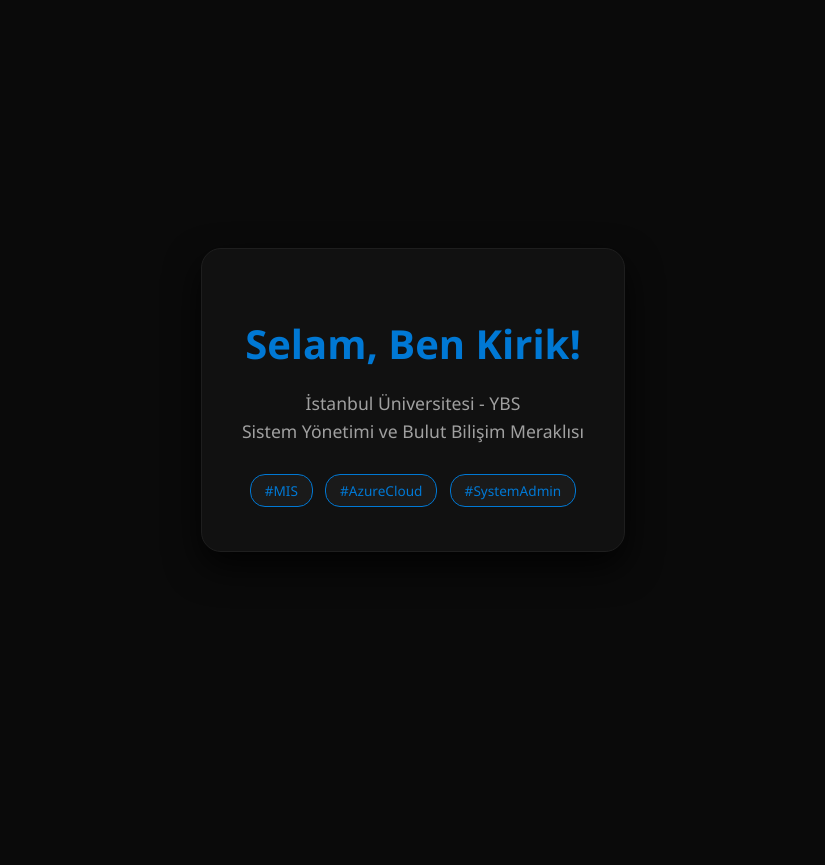
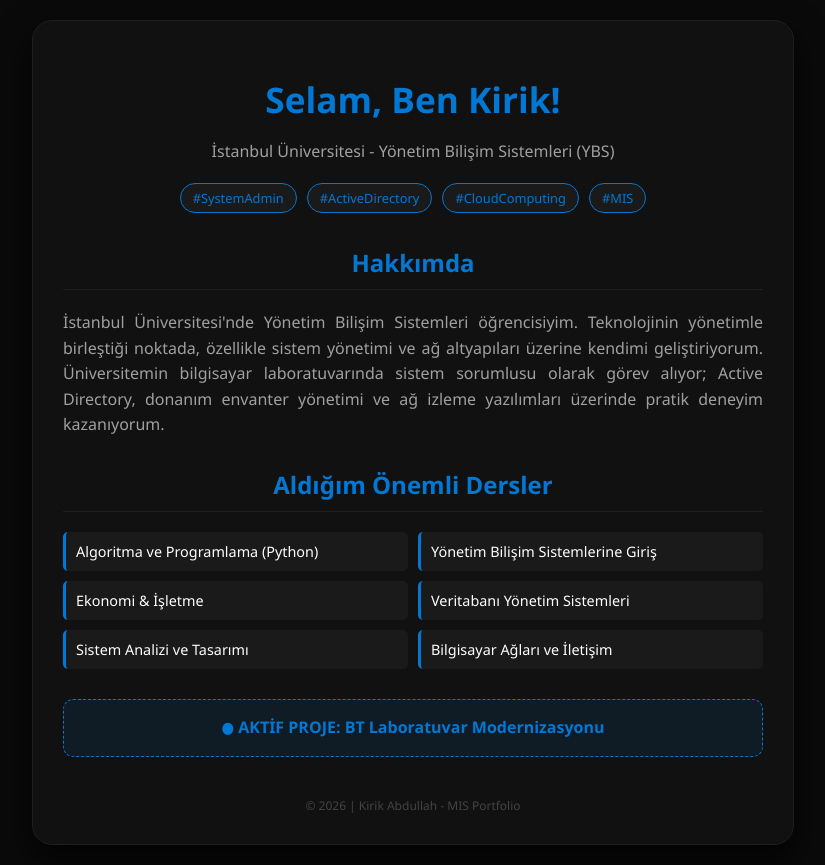
Before and after one commit to kirikabdullah/ilk-web-sitem, a plain HTML site: page index.html in a window 1280 px wide. Shown: the whole page, without its empty margins (227-1052 px from the left). Before the commit the page ends 800 px from the top, so only its background shows below. Drawn offline with Linux system fonts and the light colour scheme.

Commit message:
Update index.html

```diff
--- a/index.html
+++ b/index.html
@@ -11,65 +11,101 @@
             background-color: #0a0a0a;
             color: #ffffff;
             margin: 0;
+            padding: 20px;
             display: flex;
             justify-content: center;
-            align-items: center;
-            height: 100vh;
-            text-align: center;
+            align-items: flex-start;
+            min-height: 100vh;
         }
         .container {
             border: 1px solid #1e1e1e;
-            padding: 40px;
+            padding: 30px;
             border-radius: 20px;
             background: #111111;
             box-shadow: 0 15px 35px rgba(0,0,0,0.8);
-            max-width: 500px;
+            max-width: 700px;
+            width: 100%;
+            text-align: center;
         }
-        h1 {
-            color: #0078d4; /* Azure Mavisi */
-            font-size: 2.5rem;
-            margin-bottom: 10px;
+        h1 { color: #0078d4; font-size: 2.2rem; margin-bottom: 5px; }
+        h2 { color: #0078d4; border-bottom: 1px solid #1e1e1e; padding-bottom: 10px; margin-top: 30px; font-size: 1.5rem; }
+        p { font-size: 1rem; color: #a0a0a0; line-height: 1.6; text-align: justify; }
+
+        .section { margin-bottom: 25px; }
+
+        /* Ders Listesi Tasarımı */
+        .course-list {
+            display: grid;
+            grid-template-columns: 1fr 1fr;
+            gap: 10px;
+            text-align: left;
+            margin-top: 15px;
         }
-        p {
-            font-size: 1.1rem;
-            color: #a0a0a0;
-            line-height: 1.6;
+        .course-item {
+            background: #1a1a1a;
+            padding: 10px;
+            border-left: 3px solid #0078d4;
+            font-size: 0.9rem;
+            border-radius: 5px;
         }
-        .tags {
-            margin-top: 25px;
-        }
+
         .tag {
             background: #1a1a1a;
-            padding: 6px 14px;
+            padding: 5px 12px;
             border-radius: 15px;
-            font-size: 0.85rem;
-            margin: 4px;
+            font-size: 0.8rem;
+            margin: 3px;
             display: inline-block;
             border: 1px solid #0078d4;
             color: #0078d4;
         }
-        .status-box {
-            margin-top: 30px;
-            padding: 15px;
-            background: #0078d41a;
-            border-radius: 10px;
-            border: 1px dashed #0078d4;
-        }
-        .footer {
-            margin-top: 30px;
-            font-size: 0.75rem;
-            color: #444;
-        }
+
+        .footer { margin-top: 40px; font-size: 0.75rem; color: #444; }
     </style>
 </head>
 <body>
 
     <div class="container">
-        <h1>Selam, Ben Kirik!</h1>
-        <p>İstanbul Üniversitesi - YBS<br>Sistem Yönetimi ve Bulut Bilişim Meraklısı</p>
+        <div class="section">
+            <h1>Selam, Ben Kirik!</h1>
+            <p style="text-align: center;">İstanbul Üniversitesi - Yönetim Bilişim Sistemleri (YBS)</p>
+            <div class="tags">
+                <span class="tag">#SystemAdmin</span>
+                <span class="tag">#ActiveDirectory</span>
+                <span class="tag">#CloudComputing</span>
+                <span class="tag">#MIS</span>
+            </div>
+        </div>
 
-        <div class="tags">
-            <span class="tag">#MIS</span>
-            <span class="tag">#AzureCloud</span>
-            <span class="tag">#SystemAdmin</span>
-            <span class="
+        <div class="section">
+            <h2>Hakkımda</h2>
+            <p>
+                İstanbul Üniversitesi'nde Yönetim Bilişim Sistemleri öğrencisiyim. Teknolojinin yönetimle birleştiği noktada, özellikle sistem yönetimi ve ağ altyapıları üzerine kendimi geliştiriyorum. Üniversitemin bilgisayar laboratuvarında sistem sorumlusu olarak görev alıyor; Active Directory, donanım envanter yönetimi ve ağ izleme yazılımları üzerinde pratik deneyim kazanıyorum.
+            </p>
+        </div>
+
+        <div class="section">
+            <h2>Aldığım Önemli Dersler</h2>
+            <div class="course-list">
+                <div class="course-item">Algoritma ve Programlama (Python)</div>
+                <div class="course-item">Yönetim Bilişim Sistemlerine Giriş</div>
+                <div class="course-item">Ekonomi & İşletme</div>
+                <div class="course-item">Veritabanı Yönetim Sistemleri</div>
+                <div class="course-item">Sistem Analizi ve Tasarımı</div>
+                <div class="course-item">Bilgisayar Ağları ve İletişim</div>
+            </div>
+        </div>
+
+        <div class="section" style="background: #0078d41a; padding: 15px; border-radius: 10px; border: 1px dashed #0078d4; margin-top: 30px;">
+            <p style="margin: 0; color: #0078d4; font-weight: bold; text-align: center;">
+                ● AKTİF PROJE: BT Laboratuvar Modernizasyonu
+            </p>
+        </div>
+
+        <div class="footer">
+            © 2026 | Kirik Abdullah - MIS Portfolio
+        </div>
+    </div>
+
+</body>
+</html>
```
